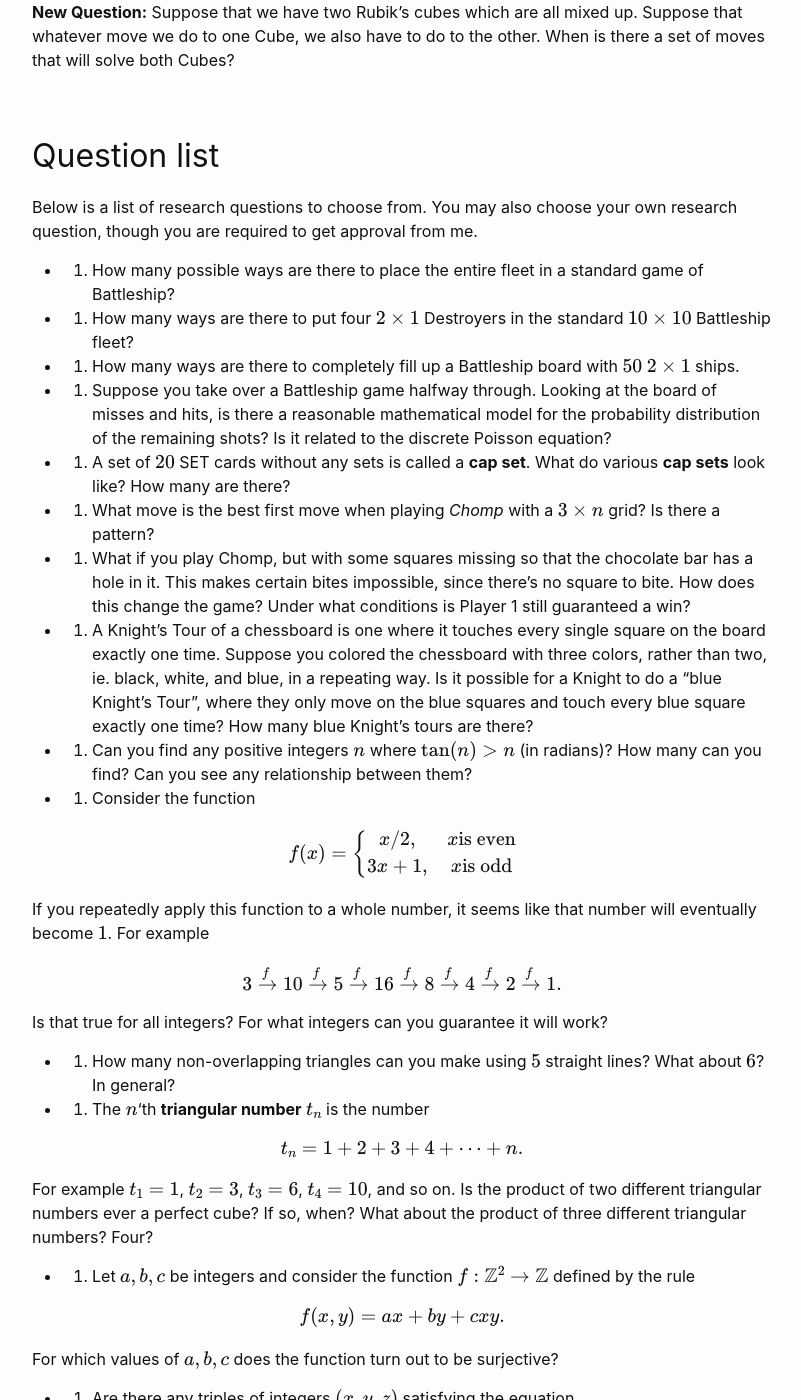
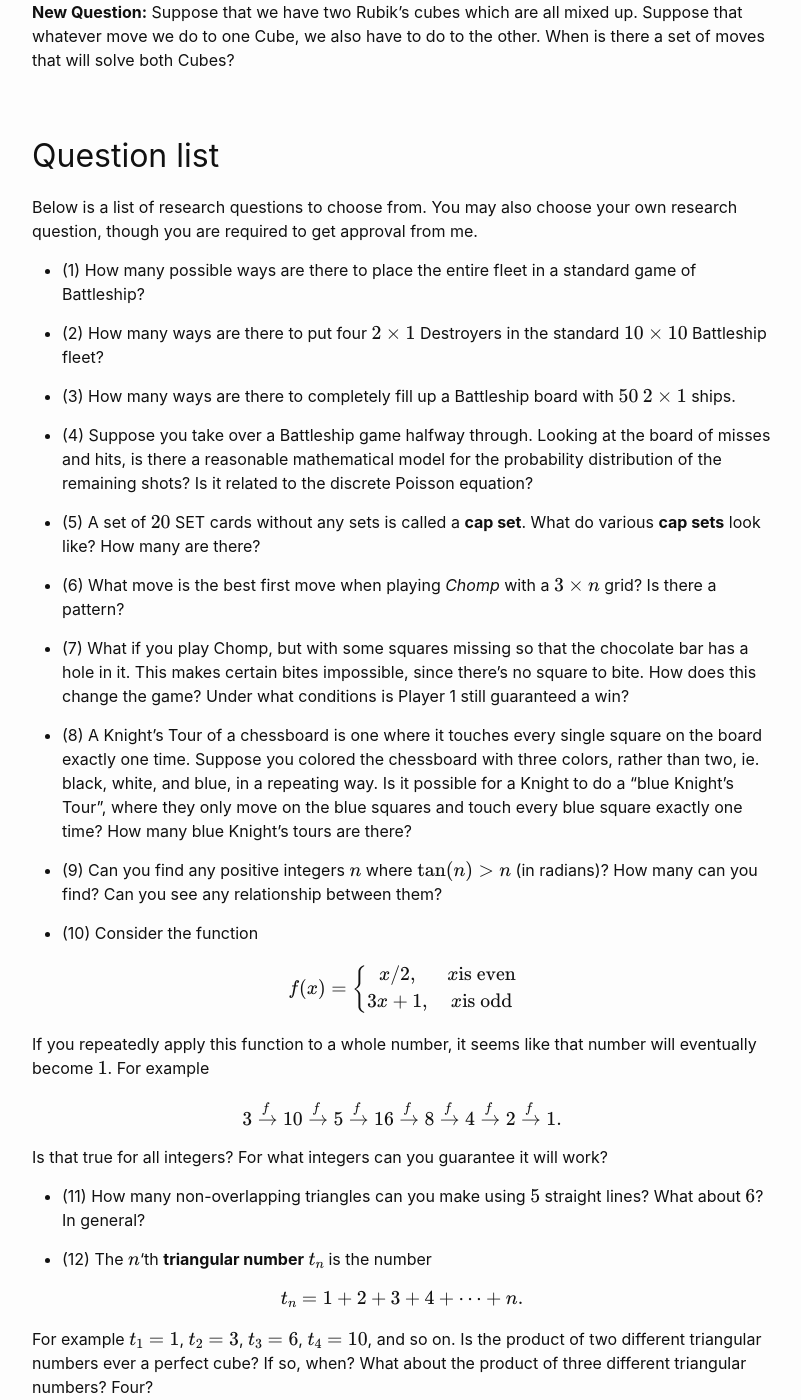
Before and after one commit to wcasper/math180fall2024, a Jekyll site: the page built from _modules/research/questions.md, in a window 1280 px wide and 1400 px high, scrolled down 1556 px. Shown: the whole window, without its empty margins (238-1039 px from the left). Built offline with Jekyll 4.4.1, drawn with Linux system fonts in a browser that asks for light colours; formulas are drawn with MathJax 3; some of the changed text lies outside the part shown.

Commit message:
fixed numbering

```diff
--- a/_modules/research/questions.md
+++ b/_modules/research/questions.md
@@ -50,25 +50,25 @@ Or how about:
 Below is a list of research questions to choose from.
 You may also choose your own research question, though you are required to get approval from me.
 
-* 1. How many possible ways are there to place the entire fleet in a standard game of Battleship?
+* (1) How many possible ways are there to place the entire fleet in a standard game of Battleship?
 
-* 2. How many ways are there to put four $$2\times 1$$ Destroyers in the standard $$10\times 10$$ Battleship fleet?
+* (2) How many ways are there to put four $$2\times 1$$ Destroyers in the standard $$10\times 10$$ Battleship fleet?
 
-* 3. How many ways are there to completely fill up a Battleship board with $$50$$ $$2\times 1$$ ships.
+* (3) How many ways are there to completely fill up a Battleship board with $$50$$ $$2\times 1$$ ships.
 
-* 4. Suppose you take over a Battleship game halfway through.  Looking at the board of misses and hits, is there a reasonable mathematical model for the probability distribution of the remaining shots?  Is it related to the discrete Poisson equation?
+* (4) Suppose you take over a Battleship game halfway through.  Looking at the board of misses and hits, is there a reasonable mathematical model for the probability distribution of the remaining shots?  Is it related to the discrete Poisson equation?
 
-* 5. A set of $$20$$ SET cards without any sets is called a **cap set**.  What do various **cap sets** look like?  How many are there?
+* (5) A set of $$20$$ SET cards without any sets is called a **cap set**.  What do various **cap sets** look like?  How many are there?
 
-* 6. What move is the best first move when playing *Chomp* with a $$3\times n$$ grid?  Is there a pattern?
+* (6) What move is the best first move when playing *Chomp* with a $$3\times n$$ grid?  Is there a pattern?
 
-* 7. What if you play Chomp, but with some squares missing so that the chocolate bar has a hole in it.  This makes certain bites impossible, since there's no square to bite.  How does this change the game?  Under what conditions is Player 1 still guaranteed a win?
+* (7) What if you play Chomp, but with some squares missing so that the chocolate bar has a hole in it.  This makes certain bites impossible, since there's no square to bite.  How does this change the game?  Under what conditions is Player 1 still guaranteed a win?
 
-* 8. A Knight's Tour of a chessboard is one where it touches every single square on the board exactly one time.  Suppose you colored the chessboard with three colors, rather than two, ie. black, white, and blue, in a repeating way.  Is it possible for a Knight to do a "blue Knight's Tour", where they only move on the blue squares and touch every blue square exactly one time?  How many blue Knight's tours are there?
+* (8) A Knight's Tour of a chessboard is one where it touches every single square on the board exactly one time.  Suppose you colored the chessboard with three colors, rather than two, ie. black, white, and blue, in a repeating way.  Is it possible for a Knight to do a "blue Knight's Tour", where they only move on the blue squares and touch every blue square exactly one time?  How many blue Knight's tours are there?
 
-* 9. Can you find any positive integers $$n$$ where $$\tan(n) > n$$ (in radians)?  How many can you find?  Can you see any relationship between them?
+* (9) Can you find any positive integers $$n$$ where $$\tan(n) > n$$ (in radians)?  How many can you find?  Can you see any relationship between them?
 
-* 10. Consider the function
+* (10) Consider the function
 
 $$f(x) = \left\lbrace\begin{array}{cc}
 x/2,  & x \text{is even}\\
@@ -81,9 +81,9 @@ $$3\xrightarrow{f} 10\xrightarrow{f}5\xrightarrow{f}16\xrightarrow{f}8\xrightarr
 
 Is that true for all integers?  For what integers can you guarantee it will work?
 
-* 11. How many non-overlapping triangles can you make using $$5$$ straight lines?  What about $$6$$?  In general?
+* (11) How many non-overlapping triangles can you make using $$5$$ straight lines?  What about $$6$$?  In general?
 
-* 12. The $$n$$'th **triangular number** $$t_n$$ is the number
+* (12) The $$n$$'th **triangular number** $$t_n$$ is the number
 
 $$t_n = 1 + 2 + 3 + 4 + \dots + n.$$
 
@@ -91,19 +91,19 @@ For example $$t_1 = 1$$, $$t_2=3$$, $$t_3 =6$$, $$t_4 = 10$$, and so on.
 Is the product of two different triangular numbers ever a perfect cube?  If so, when?
 What about the product of three different triangular numbers?  Four?
 
-* 13.  Let $$a,b,c$$ be integers and consider the function  $$f: \mathbb{Z}^2\rightarrow\mathbb{Z}$$ defined by the rule
+* (13)  Let $$a,b,c$$ be integers and consider the function  $$f: \mathbb{Z}^2\rightarrow\mathbb{Z}$$ defined by the rule
 
 $$f(x,y) = ax + by + cxy.$$
 
 For which values of $$a,b,c$$ does the function turn out to be surjective?
 
-* 14.  Are there any triples of integers $$(x,y,z)$$ satisfying the equation
+* (14)  Are there any triples of integers $$(x,y,z)$$ satisfying the equation
 
 $$x^2+y^2=(yz-1)^3?$$
 
 What are all the solutions?
 
-* 15.  What is the minimum value of the expression
+* (15)  What is the minimum value of the expression
 
 $$|a+b+c|\left(\frac{1}{|a-b|} + \frac{1}{|b-c|} + \frac{1}{|c-a|}\right)$$
 
```
